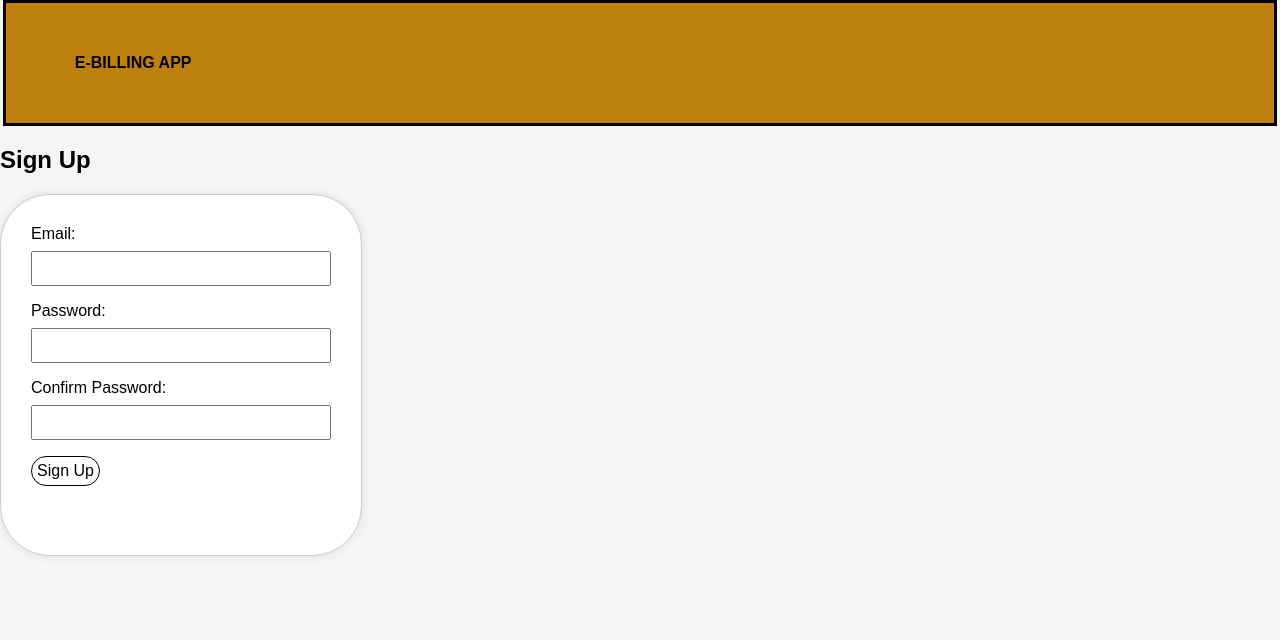
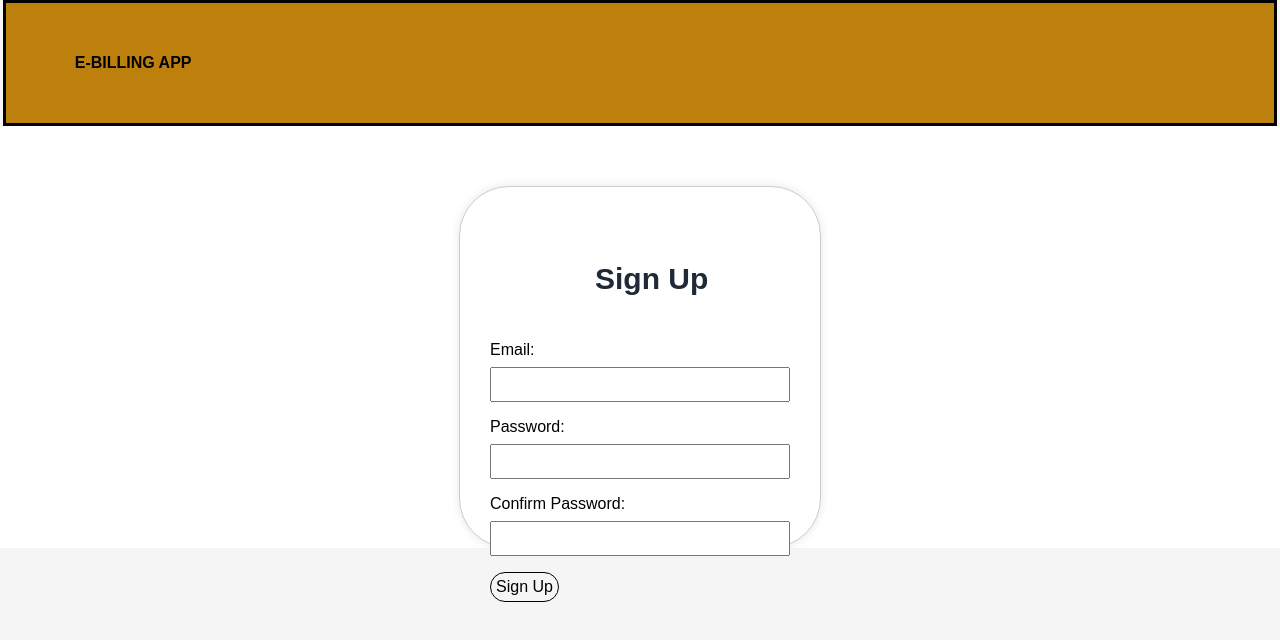
Before and after one commit to jadecrpn/E-Bayad-Center, a React (Create React App) app: page /signup in a window 1280 px wide. Shown: the top 640 px of the page. Built offline with nearby package versions, Linux system fonts and the light colour scheme.

Commit message:
updated register

```diff
--- a/src/pages/register.js
+++ b/src/pages/register.js
@@ -41,15 +41,16 @@ const Signup = () => {
         <main>
            <Navigation />
             <Toaster richColors position="bottom-right" />
-            <div className="min-h-screen flex items-center justify-center bg-white">
-                <div className="max-w-md w-full p-8 bg-white shadow-2xl rounded-md border-3 border-slate-700">
-                    <h2 className="text-3xl font-extrabold text-gray-800 mb-6">Sign Up</h2>
+            <div className="div-container1">
+
+
                     {
                         errorMessage &&
                         <div className="text-red-500 mb-4 border-2 border-red-300 p-4 bg-red-200 rounded-md">{errorMessage}</div>
                     }
                     <form onSubmit={handleSignUpAndSave }>
-                        <div className="mb-4">
+                    <h2 className="head-title">Sign Up</h2>
+                        <div className="outerBox">
                             <label htmlFor="email" className="block text-gray-700 text-sm font-bold mb-2">
                                 Email:
                             </label>
@@ -62,7 +63,7 @@ const Signup = () => {
                             />
                             {errors.email && <p className="text-red-500 text-sm mt-1">{errors.email.message}</p>}
                         </div>
-                        <div className="mb-4">
+                        <div className="outerBox">
                             <label htmlFor="password" className="block text-gray-700 text-sm font-bold mb-2">
                                 Password:
                             </label>
@@ -75,7 +76,7 @@ const Signup = () => {
                             />
                             {errors.password && <p className="text-red-500 text-sm mt-1">{errors.password.message}</p>}
                         </div>
-                        <div className="mb-4">
+                        <div className="outerBox">
                             <label htmlFor="confirmPassword" className="block text-gray-700 text-sm font-bold mb-2">
                                 Confirm Password:
                             </label>
@@ -95,7 +96,7 @@ const Signup = () => {
                         </button>
                     </form>
                 </div>
-            </div>
+
         </main>
     );
 };
```
